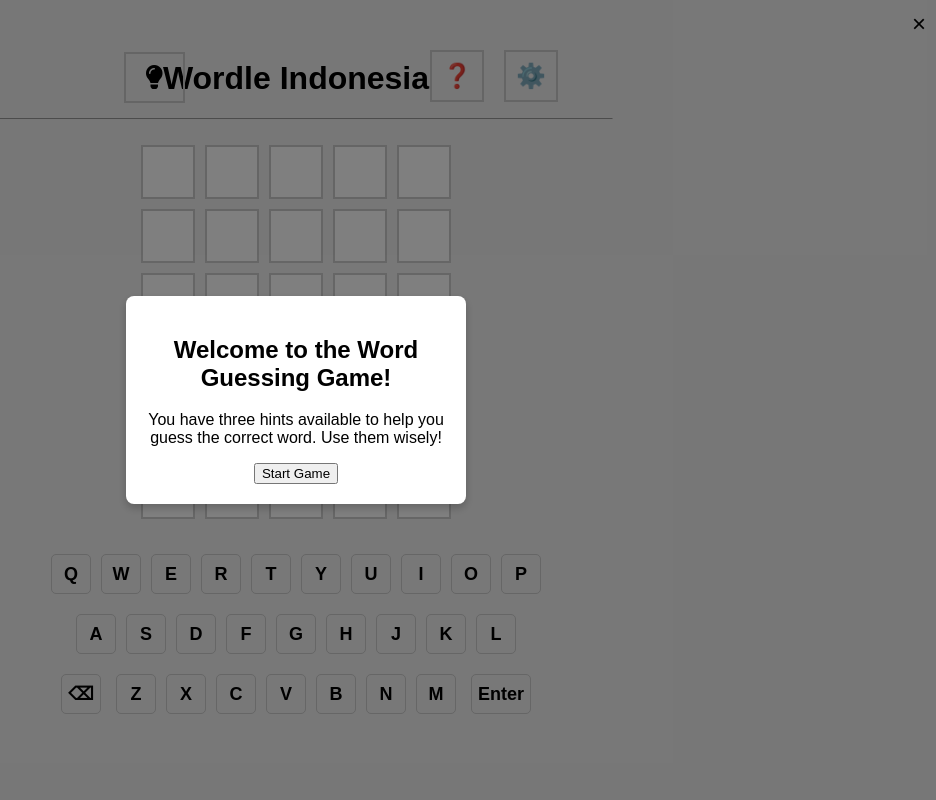
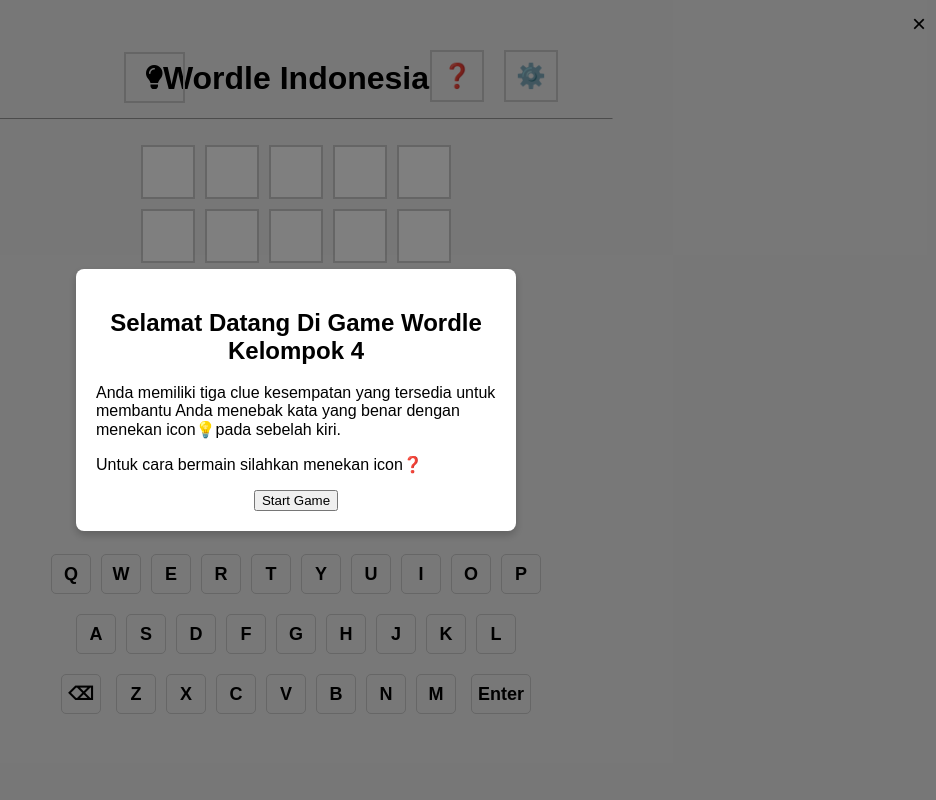
Before and after one commit to pangeranS29/Project-Algoritma-Lanjut-Kelompok-05, a Flask app: page / in a window 1280 px wide. Shown: the whole page, without its empty margins (344-1280 px from the left). Run offline with Flask 3, Linux system fonts and the light colour scheme.

Commit message:
perubahan pada intro game

```diff
--- a/app.py
+++ b/app.py
@@ -8,6 +8,8 @@ app = Flask(__name__)
 current_word = ""
 guesses = []
 hint_attempts = 0  # Counter for hint attempts per word
+
+
 
 # Greedy algorithm for guessing
 def get_greedy_feedback(guess, correct_word):
--- a/static/style.css
+++ b/static/style.css
@@ -259,8 +259,8 @@ body {
     background-color: #ffffff;
     padding: 20px;
     border-radius: 8px;
-    width: 300px;
-    text-align: center;
+    width: 400px;
+
     box-shadow: 0px 4px 8px rgba(0, 0, 0, 0.2);
 }
 
--- a/templates/index.html
+++ b/templates/index.html
@@ -41,9 +41,12 @@
 <div id="intro-modal" class="modal">
     <div class="modal-content1">
         <span class="close-intro-button">&times;</span>
-        <h2>Welcome to the Word Guessing Game!</h2>
-        <p>You have three hints available to help you guess the correct word. Use them wisely!</p>
-        <button id="start-game-btn">Start Game</button>
+        <center><h2>Selamat Datang Di Game Wordle Kelompok 4 </h2> </center>
+        <p>Anda memiliki tiga clue kesempatan yang tersedia untuk membantu Anda menebak kata yang benar dengan menekan icon💡pada sebelah kiri.
+        </p>
+        <p>Untuk cara bermain silahkan menekan icon❓
+        </p>
+       <center> <button id="start-game-btn">Start Game</button> </center>
     </div>
 </div>
 
@@ -53,35 +56,35 @@
         <span class="close1" onclick="closePopup()">&times;</span>
         <h1 style="font-size: 24px; text-align: center; ">CARA MAIN</h1>
         <p>Tebak <strong>KATA</strong> tanpa imbuhan dalam 6 kali percobaan.</p>
-        <p>Setiap tebakan harus berupa kata 5 huruf yang valid. Tekan tombol enter untuk mengirim.</p>
+        <p>Setiap tebakan harus berupa kata 5 huruf . Tekan tombol enter untuk mengirim.</p>
         <p>Setelah setiap tebakan, warna kotak akan berubah untuk menunjukkan seberapa dekat tebakan Anda dengan kata tersebut.</p>
         <hr>
         <div class="example">
             <p><strong>Contoh</strong></p>
             <div class="word">
                 <div class="green">B</div>
-                <div class="gray">I</div>
-                <div class="gray">J</div>
-                <div class="gray">A</div>
-                <div class="gray">K</div>
+                <div class="">I</div>
+                <div class="">J</div>
+                <div class="">A</div>
+                <div class="">K</div>
             </div>
-            <p>Huruf <strong>B</strong> di dalam tempat yang betul.</p>
+            <p>Huruf <strong>B</strong> ada di kata dan diposisi yang benar.</p>
             <div class="word">
-                <div class="gray">B</div>
+                <div class="">B</div>
                 <div class="yellow">A</div>
-                <div class="gray">J</div>
-                <div class="gray">A</div>
-                <div class="gray">K</div>
+                <div class="">J</div>
+                <div class="">A</div>
+                <div class="">K</div>
             </div>
-            <p>Huruf <strong>A</strong> di dalam tempat yang salah.</p>
+            <p>Huruf <strong>A</strong> ada dikata tetapi di posisi yang salah.</p>
             <div class="word">
-                <div class="gray">B</div>
-                <div class="gray">I</div>
-                <div class="gray">J</div>
-                <div class="gray">A</div>
+                <div class="">B</div>
+                <div class="">I</div>
+                <div class="">J</div>
+                <div class="">A</div>
                 <div class="gray">N</div>
             </div>
-            <p>Huruf <strong>N</strong> tiada dalam di mana-mana tempat.</p>
+            <p>Huruf <strong>N</strong> tidak ada didalam kata sama sekali.</p>
         </div>
         <hr>
         <p class="footer">Kata-kata baru akan tersedia setiap hari!</p>
```
